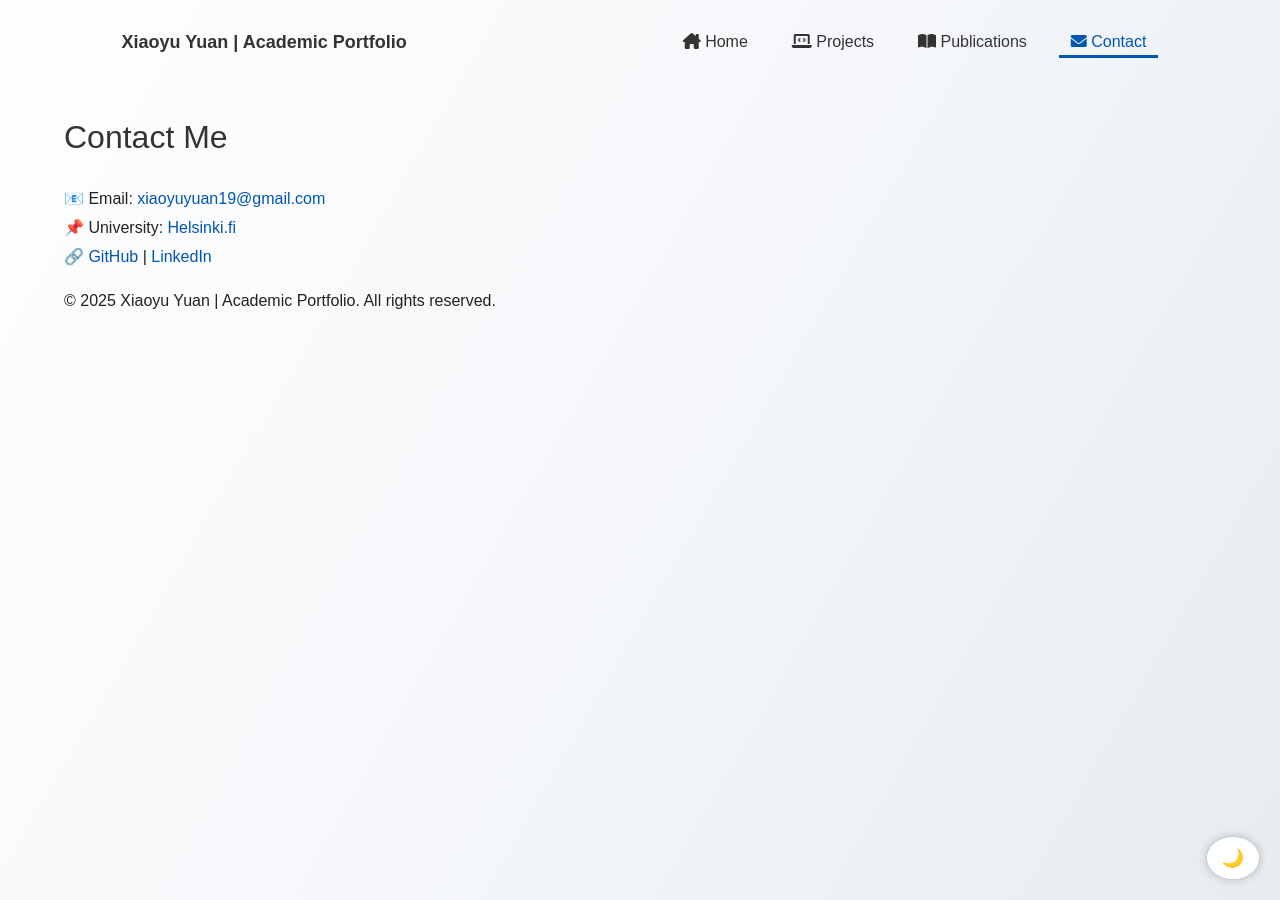
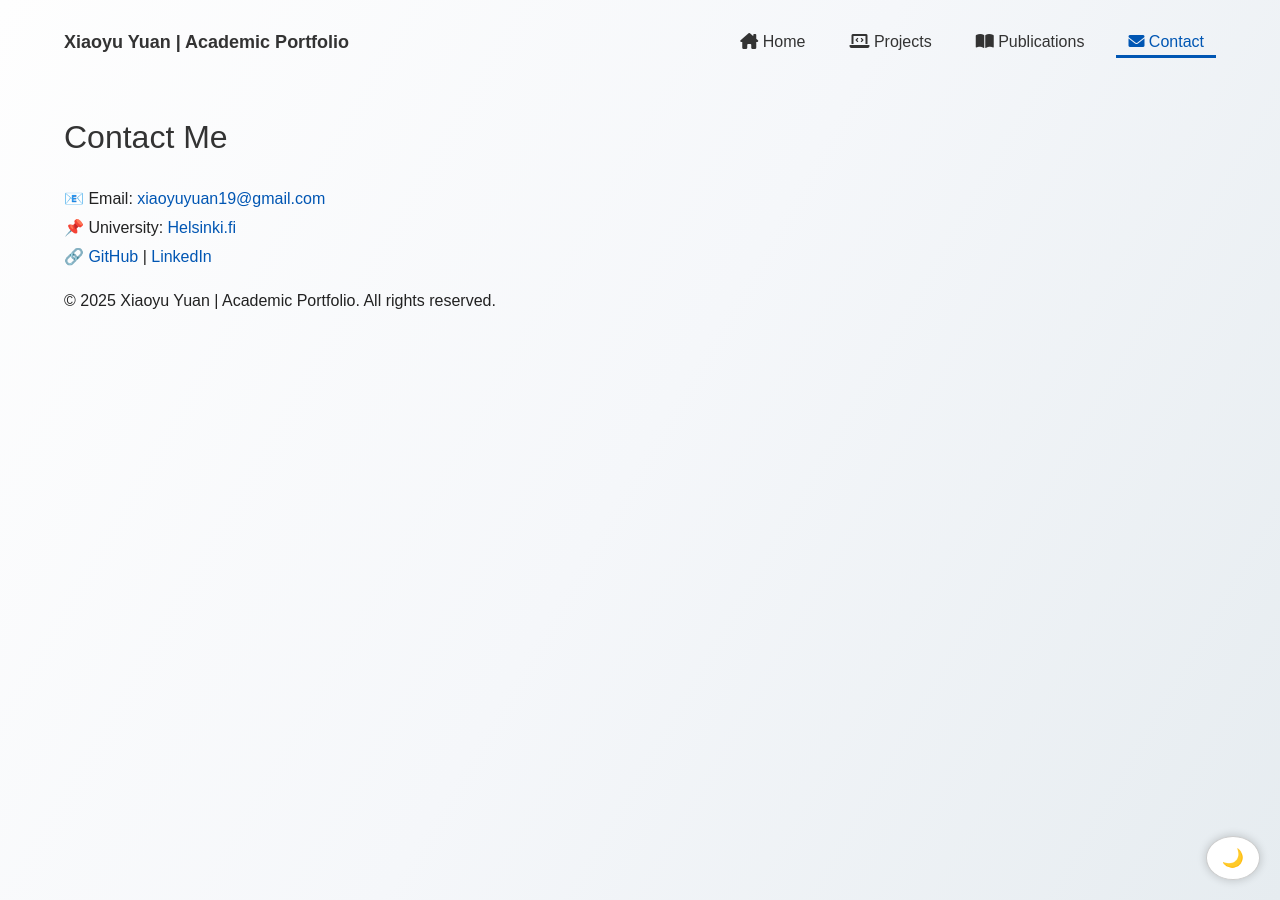
Before and after one commit to XiaoyuYuan19/portfolio, a Jekyll site: the page built from contact.md, in a window 1280 px wide. Built offline with Jekyll 4.4.1, drawn with Linux system fonts in a browser that asks for light colours.

Commit message:
Update style.css

```diff
--- a/assets/css/style.css
+++ b/assets/css/style.css
@@ -112,7 +112,7 @@ h1, h2, h3 {
     display: flex;
     justify-content: space-between;
     align-items: center;
-    width: 90%; /* ✅ 让导航栏对齐正文 */
+    width: 100%; /* ✅ 让导航栏对齐正文 */
 /*     max-width: 1200px; */
     margin: 0 auto;
     height: 45px;
```
